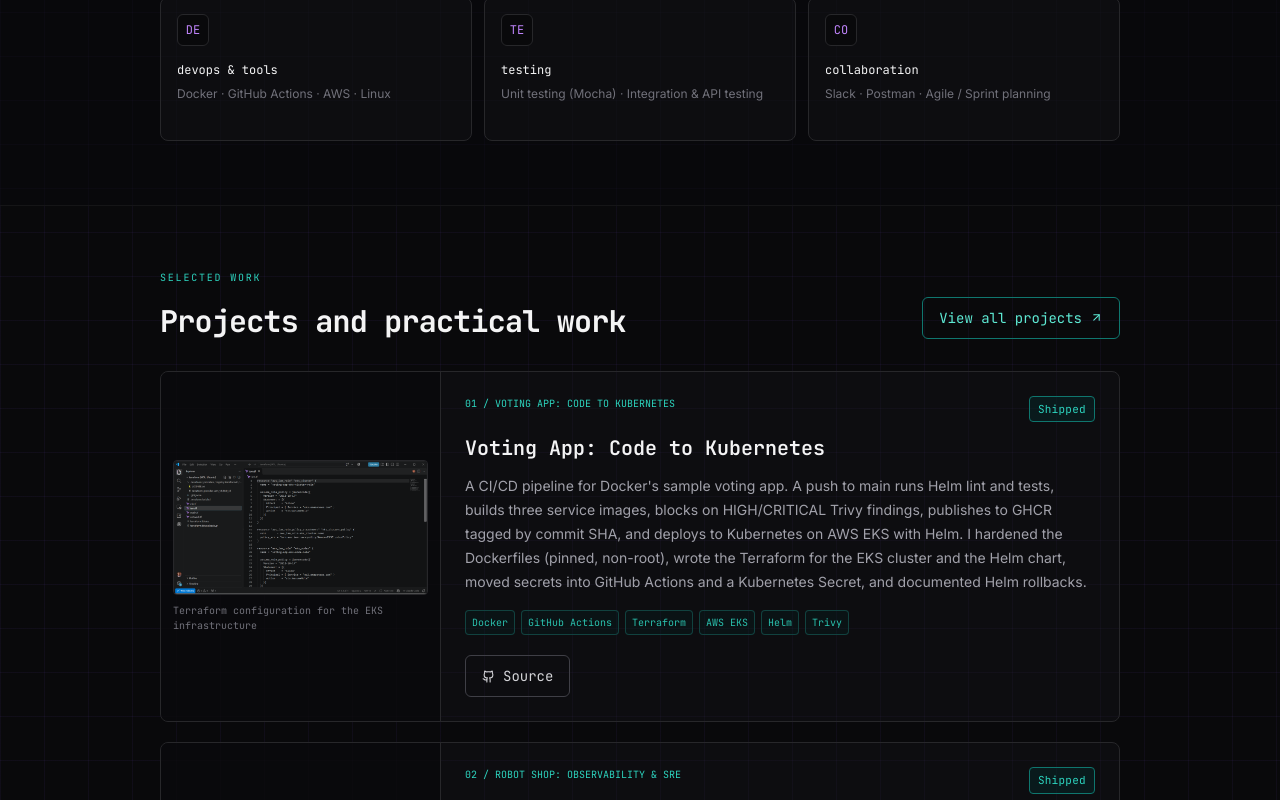
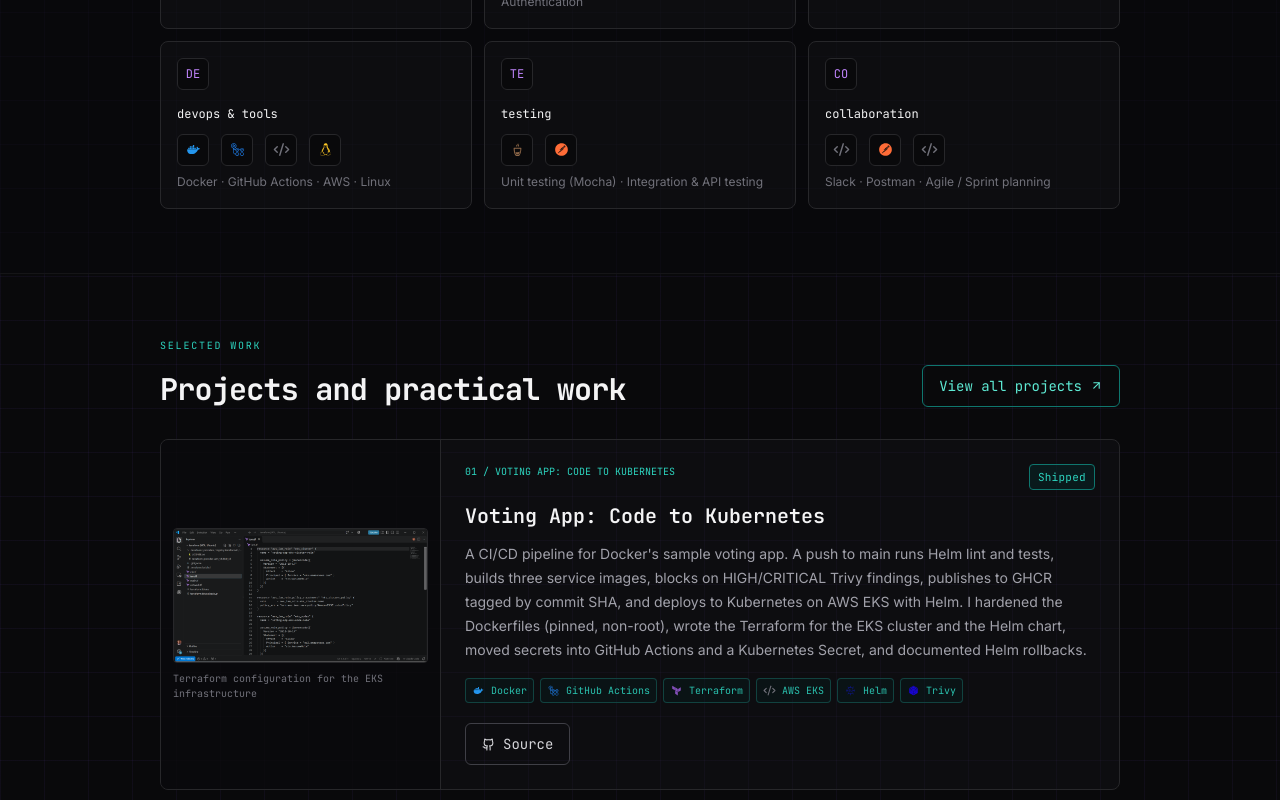
Before and after one commit to Oluwagbenga9999/faruq-the-dev, a React (Vite) app: page / in a window 1280 px wide. Shown: the part 1000-1800 px from the top of the page. Built offline with nearby package versions, Linux system fonts and the light colour scheme.

Commit message:
more integrations

```diff
--- a/package.json
+++ b/package.json
@@ -13,7 +13,8 @@
     "lucide-react": "^0.383.0",
     "react": "^18.3.1",
     "react-dom": "^18.3.1",
-    "react-router-dom": "^6.24.0"
+    "react-router-dom": "^6.24.0",
+    "simple-icons": "^16.38.1"
   },
   "devDependencies": {
     "@types/react": "^18.3.3",
--- /dev/null
+++ b/src/components/TechBadge.tsx
@@ -0,0 +1,14 @@
+import TechIcon from "./TechIcon";
+
+interface TechBadgeProps {
+  name: string;
+}
+
+export default function TechBadge({ name }: TechBadgeProps) {
+  return (
+    <span className="tech-tag">
+      <TechIcon name={name} size={13} />
+      {name}
+    </span>
+  );
+}
--- /dev/null
+++ b/src/components/TechIcon.tsx
@@ -0,0 +1,108 @@
+import {
+  siCplusplus,
+  siCss,
+  siDocker,
+  siExpress,
+  siFastapi,
+  siGithub,
+  siGithubactions,
+  siGrafana,
+  siHelm,
+  siHtml5,
+  siJaeger,
+  siJavascript,
+  siJsonwebtokens,
+  siKubernetes,
+  siLinux,
+  siMocha,
+  siMongodb,
+  siNetlify,
+  siNodedotjs,
+  siOpenapiinitiative,
+  siOpentelemetry,
+  siPostgresql,
+  siPostman,
+  siPrometheus,
+  siPython,
+  siReact,
+  siReactrouter,
+  siSupabase,
+  siTailwindcss,
+  siTerraform,
+  siTrivy,
+  siTypescript,
+  siVercel,
+  siVite,
+  type SimpleIcon,
+} from "simple-icons";
+import { Code2 } from "lucide-react";
+
+const icons: Record<string, SimpleIcon> = {
+  javascript: siJavascript,
+  typescript: siTypescript,
+  react: siReact,
+  html: siHtml5,
+  css: siCss,
+  python: siPython,
+  cplusplus: siCplusplus,
+  nodedotjs: siNodedotjs,
+  expressjs: siExpress,
+  restfulapis: siOpenapiinitiative,
+  jwtauthentication: siJsonwebtokens,
+  vite: siVite,
+  tailwindcss: siTailwindcss,
+  reactrouterdom: siReactrouter,
+  fastapi: siFastapi,
+  gitgithub: siGithub,
+  netlify: siNetlify,
+  vercel: siVercel,
+  postgresql: siPostgresql,
+  mongodb: siMongodb,
+  supabase: siSupabase,
+  docker: siDocker,
+  githubactions: siGithubactions,
+  linux: siLinux,
+  terraform: siTerraform,
+  kubernetes: siKubernetes,
+  helm: siHelm,
+  trivy: siTrivy,
+  prometheus: siPrometheus,
+  grafana: siGrafana,
+  jaeger: siJaeger,
+  opentelemetry: siOpentelemetry,
+  alertmanager: siPrometheus,
+  cicdpipelines: siGithubactions,
+  unittestingmocha: siMocha,
+  integrationapitesting: siPostman,
+  postman: siPostman,
+};
+
+function normalize(name: string) {
+  return name.toLowerCase().replace(/[^a-z0-9]/g, "");
+}
+
+interface TechIconProps {
+  name: string;
+  size?: number;
+}
+
+export default function TechIcon({ name, size = 18 }: TechIconProps) {
+  const icon = icons[normalize(name)];
+
+  if (!icon) {
+    return <Code2 aria-hidden="true" size={size} className="shrink-0 text-zinc-500" />;
+  }
+
+  return (
+    <svg
+      aria-hidden="true"
+      className="shrink-0"
+      width={size}
+      height={size}
+      viewBox="0 0 24 24"
+      fill={`#${icon.hex}`}
+    >
+      <path d={icon.path} transform="scale(0.75) translate(4 4)" />
+    </svg>
+  );
+}
--- a/src/index.css
+++ b/src/index.css
@@ -69,7 +69,15 @@ body {
 }
 
 .tech-tag {
-  @apply font-mono text-[10px] px-1.5 py-1 rounded border border-teal-900/80 text-teal-400/90 bg-teal-950/20;
+  @apply font-mono text-[10px] px-1.5 py-1 rounded border border-teal-900/80 text-teal-400/90 bg-teal-950/20 inline-flex items-center gap-1.5;
+}
+
+.tech-icon-chip {
+  @apply w-8 h-8 rounded-md border border-zinc-800 bg-zinc-950 flex items-center justify-center transition-transform hover:-translate-y-0.5;
+}
+
+.skill-logo-card {
+  @apply min-h-14 rounded-md border border-zinc-800 bg-zinc-950/80 px-2.5 py-2 flex items-center gap-2 text-[11px] text-zinc-300;
 }
 .grid-bg {
   background-image: linear-gradient(to right, rgba(139, 92, 246, 0.06) 1px, transparent 1px),
--- a/src/pages/Home.tsx
+++ b/src/pages/Home.tsx
@@ -2,6 +2,8 @@ import { ArrowDown, ArrowUpRight, Github, Linkedin, MapPin } from "lucide-react"
 import { PROJECTS, SKILLS } from "../data/content";
 import Button from "../components/Button";
 import StatusPill from "../components/StatusPill";
+import TechIcon from "../components/TechIcon";
+import TechBadge from "../components/TechBadge";
 
 export default function Home() {
   const featuredProjects = [PROJECTS[0], PROJECTS[1], PROJECTS[3]];
@@ -50,6 +52,13 @@ export default function Home() {
                   {group.label.slice(0, 2).toUpperCase()}
                 </div>
                 <h3 className="mt-4 font-mono text-xs text-zinc-100">{group.label}</h3>
+                <div className="mt-3 flex items-center gap-3">
+                  {group.items.slice(0, 4).map((item) => (
+                    <span key={item} title={item} className="tech-icon-chip">
+                      <TechIcon name={item} size={17} />
+                    </span>
+                  ))}
+                </div>
                 <p className="mt-1.5 text-xs text-zinc-500 leading-5">{group.items.slice(0, 4).join(" · ")}</p>
               </div>
             ))}
@@ -89,9 +98,7 @@ export default function Home() {
                 <h3 className="mt-3 font-mono text-lg sm:text-xl font-semibold text-zinc-100">{project.name}</h3>
                 <p className="mt-3 text-sm text-zinc-400 leading-6">{project.desc}</p>
                 <div className="mt-4 flex flex-wrap gap-1.5">
-                  {project.stack.map((item) => (
-                    <span key={item} className="tech-tag">{item}</span>
-                  ))}
+                  {project.stack.map((item) => <TechBadge key={item} name={item} />)}
                 </div>
                 <div className="mt-5 flex gap-2.5">
                   {project.demo && (
--- a/src/pages/Projects.tsx
+++ b/src/pages/Projects.tsx
@@ -2,6 +2,7 @@ import { ExternalLink, Github } from "lucide-react";
 import { PROJECTS } from "../data/content";
 import StatusPill from "../components/StatusPill";
 import Button from "../components/Button";
+import TechBadge from "../components/TechBadge";
 
 export default function Projects() {
   return (
@@ -33,14 +34,7 @@ export default function Projects() {
             </div>
             <p className="text-sm text-zinc-400 leading-relaxed flex-1">{p.desc}</p>
             <div className="mt-4 flex flex-wrap gap-1.5">
-              {p.stack.map((s) => (
-                <span
-                  key={s}
-                  className="font-mono text-[10px] px-1.5 py-0.5 rounded text-teal-400/90 bg-teal-950/30 border border-teal-900"
-                >
-                  {s}
-                </span>
-              ))}
+              {p.stack.map((s) => <TechBadge key={s} name={s} />)}
             </div>
             {(p.demo || p.link) && (
               <div className="mt-5 flex flex-wrap gap-2.5">
--- a/src/pages/Skills.tsx
+++ b/src/pages/Skills.tsx
@@ -1,4 +1,5 @@
 import { SKILLS } from "../data/content";
+import TechIcon from "../components/TechIcon";
 
 export default function Skills() {
   return (
@@ -12,14 +13,12 @@ export default function Skills() {
         {SKILLS.map((group) => (
           <div key={group.label} className="border border-zinc-800 rounded-lg p-5 bg-zinc-900/40">
             <p className="font-mono text-xs text-purple-400 mb-3">{group.label}</p>
-            <div className="flex flex-wrap gap-2">
+            <div className="grid grid-cols-2 gap-2">
               {group.items.map((item) => (
-                <span
-                  key={item}
-                  className="font-mono text-[11px] px-2 py-1 rounded border border-zinc-700 text-zinc-300 bg-zinc-950"
-                >
-                  {item}
-                </span>
+                <div key={item} className="skill-logo-card">
+                  <TechIcon name={item} size={20} />
+                  <span>{item}</span>
+                </div>
               ))}
             </div>
           </div>
```
Also changed, not shown: 2 other files (tests, documents, lock files or other folders).
